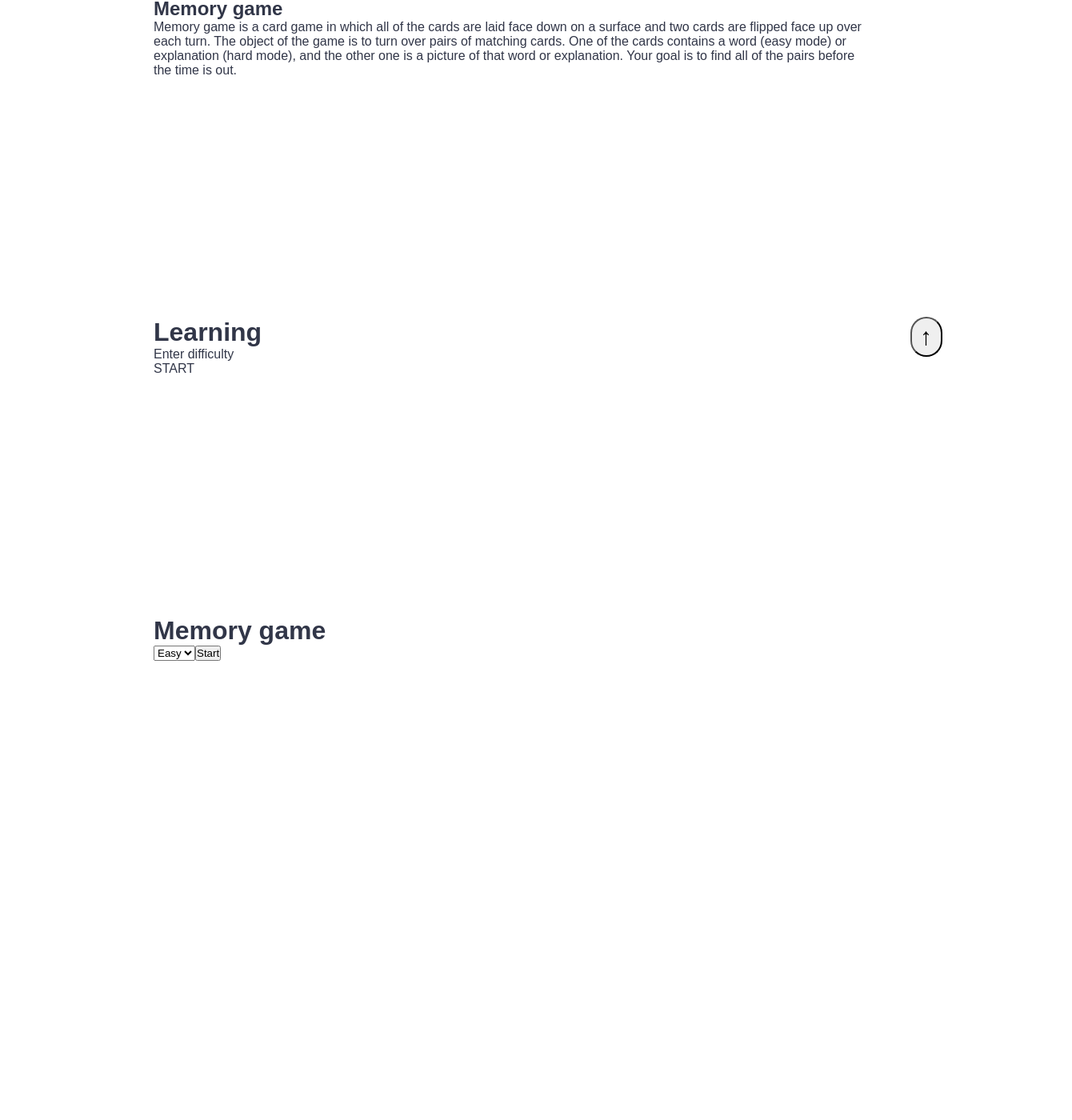
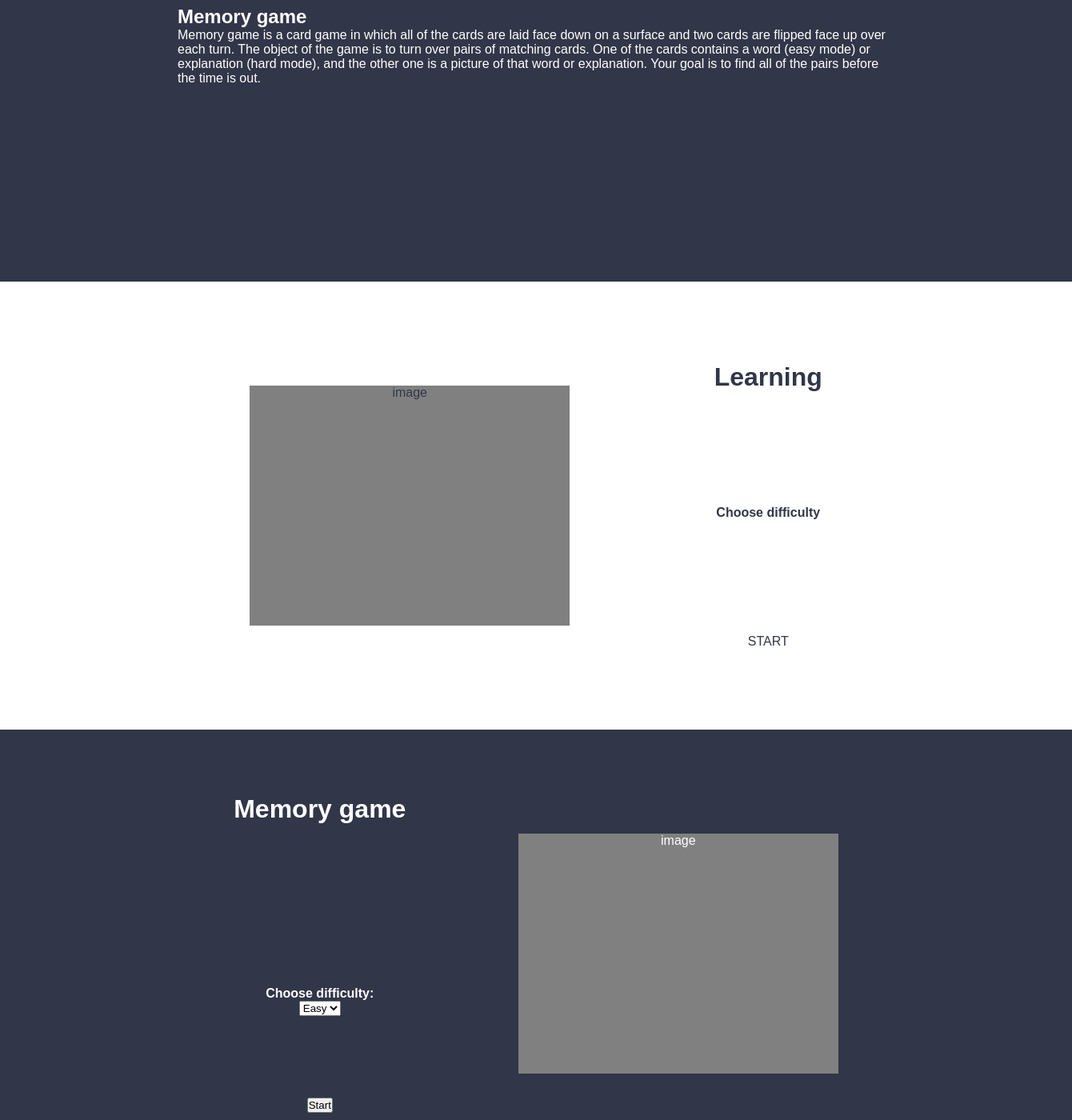
Before and after one commit to AdamSallai/FunStudy, a React (Create React App) app: page / in a window 1280 px wide. Shown: the part 290-1690 px from the top of the page at 80% size, 1340 px wide, since content can reach past the window. Before the commit the page ends 1436 px from the top, so only its background shows below. Built offline with nearby package versions, Linux system fonts and the light colour scheme.

Commit message:
main page layout and starter style added

```diff
--- a/src/App.js
+++ b/src/App.js
@@ -16,13 +16,17 @@ function App() {
         exact
         path="/"
         render={(props) => (
-          <React.Fragment>
-            <BodyStyle>
+          <BodyStyle>
+            <Grey>
               <About />
+            </Grey>
+            <White>
               <LearningSite />
+            </White>
+            <Grey>
               <MemoryGame />
-            </BodyStyle>
-          </React.Fragment>
+            </Grey>
+          </BodyStyle>
         )}
       />
 
@@ -40,12 +44,31 @@ const GlobalStyle = createGlobalStyle`
 `;
 
 const BodyStyle = styled.div`
-  padding: 20px 0;
-  width: 70%;
+  width: 100%;
+  top: 82px;
   position: relative;
-  transform: translate(-50%);
-  left: 50%;
   box-sizing: border-box;
+  color: #313648;
+  > div {
+    padding: 30px;
+    position: relative;
+    height: 500px;
+    width: 100%;
+    > div {
+      width: 70%;
+      left: 50%;
+      position: relative;
+      transform: translate(-50%);
+    }
+  }
+`;
+
+const Grey = styled.div`
+  background-color: #313648;
+  color: white;
+`;
+const White = styled.div`
+  background-color: white;
   color: #313648;
 `;
 
--- a/src/components/About.js
+++ b/src/components/About.js
@@ -29,5 +29,8 @@ export default function About() {
 }
 
 const AboutStyle = styled.div`
-  margin: 30px 0px;
+  background-color: #313648;
+  color: white;
+  padding: 30px 0px;
+
 `
--- a/src/components/LearningSite.js
+++ b/src/components/LearningSite.js
@@ -1,16 +1,47 @@
-import React from 'react'
-import styled from 'styled-components';
+import React from "react";
+import styled from "styled-components";
 
 export default function LearningSite() {
-    return (
-        <Learning id="learning_site">
-            <h1>Learning</h1>
-            <div>Enter difficulty</div>
-            <div>START</div>
-        </Learning>
-    )
+  return (
+    <Learning id="learning_site">
+      <Img>image</Img>
+      <Content>
+        <h1>Learning</h1>
+        <div>
+          <h4>Choose difficulty</h4>
+          {/* <button>Easy</button>
+          <button>Hard</button> */}
+        </div>
+        <div>START</div>
+      </Content>
+    </Learning>
+  );
 }
 
+const Content = styled.div`
+  margin: 0px, 60px;
+  display: flex;
+  flex-direction: column;
+  text-align: center;
+  align-items: center;
+  justify-content: space-around;
+  height: 100%;
+`;
+
 const Learning = styled.div`
-    margin: 300px 0px;
-`
+  display: flex;
+  flex-direction: row;
+  text-align: center;
+  align-items: center;
+  justify-content: space-around;
+  height: 100%;
+  @media (max-width: 768px) {
+    flex-direction: column;
+  }
+`;
+
+const Img = styled.div`
+  height: 300px;
+  width: 400px;
+  background-color: grey;
+`;
--- a/src/components/MemoryGame.js
+++ b/src/components/MemoryGame.js
@@ -4,19 +4,47 @@ import styled from "styled-components";
 export default function MemoryGame() {
   return (
     <Memory id="memory">
+      <Form action="/memorygame">
       <h1>Memory game</h1>
-      <form action="/memorygame">
         <label htmlFor="difficulty"></label>
+        <div>
+          <h4>Choose difficulty:</h4>
         <select id="difficulty" name="difficulty">
           <option value="easy">Easy</option>
           <option value="hard">Hard</option>
         </select>
+        </div>
         <button>Start</button>
-      </form>
+      </Form>
+      <Img>image</Img>
     </Memory>
   );
 }
 
+const Form = styled.form`
+  margin: 0px, 60px;
+  display: flex;
+  flex-direction: column;
+  text-align: center;
+  align-items: center;
+  justify-content: space-around;
+  height: 100%;
+`;
+
 const Memory = styled.div`
-  margin: 300px 0px;
+  display: flex;
+  flex-direction: row;
+  text-align: center;
+  align-items: center;
+  justify-content: space-around;
+  height: 100%;
+  @media (max-width: 768px) {
+    flex-direction: column;
+  }
 `;
+
+const Img = styled.div`
+  height: 300px;
+  width: 400px;
+  background-color: grey;
+`;
--- a/src/components/Navbar.js
+++ b/src/components/Navbar.js
@@ -49,7 +49,10 @@ export default function Navbar() {
 }
 
 const Nav = styled.nav`
-  position: relative;
+z-index: 2;
+  position: fixed;
+  width: 100%;
+  top: 0;
   background-color: #313648;
   display: flex;
   padding: 10px;
@@ -77,6 +80,7 @@ const Nav = styled.nav`
 `;
 
 const FlexBox = styled.div`
+  position:relative;
   display: flex;
   @media (max-width: 768px) {
     flex-direction: column;
@@ -99,7 +103,7 @@ const Img = styled.img`
     display: inline-block;
     width: 50px;
     position: absolute;
-    top: 20px;
+    top: -50px;
     right: 40px;
     cursor: pointer;
     &:hover {
```
